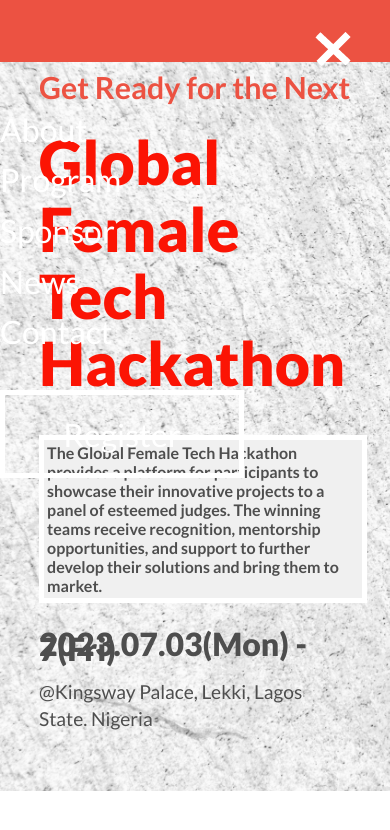
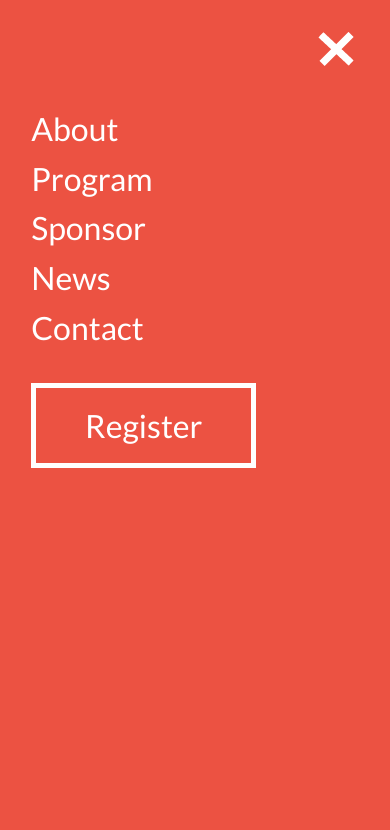
Before and after one commit to geekelo/gft-hackathon-webapp-project, a website: page index.html in a window 390 px wide. Both pictures are taken after a click on the element 37 px from the left and 31 px from the top of the page. Drawn offline with Linux system fonts and the light colour scheme.

Commit message:
Fix mobile dropdown menu

```diff
--- a/style.css
+++ b/style.css
@@ -54,7 +54,7 @@ a {
   display: flex;
   flex-direction: column;
   background: var(--primary-theme-color);
-  position: absolute;
+  position: fixed;
   top: 0;
   bottom: 0;
   left: 0;
@@ -63,6 +63,7 @@ a {
   color: var(--nav-bg-color);
   font-size: 2rem;
   margin-top: 0;
+  padding-left: 8%;
 }
 
 .active #menuCloseIcon {
```
